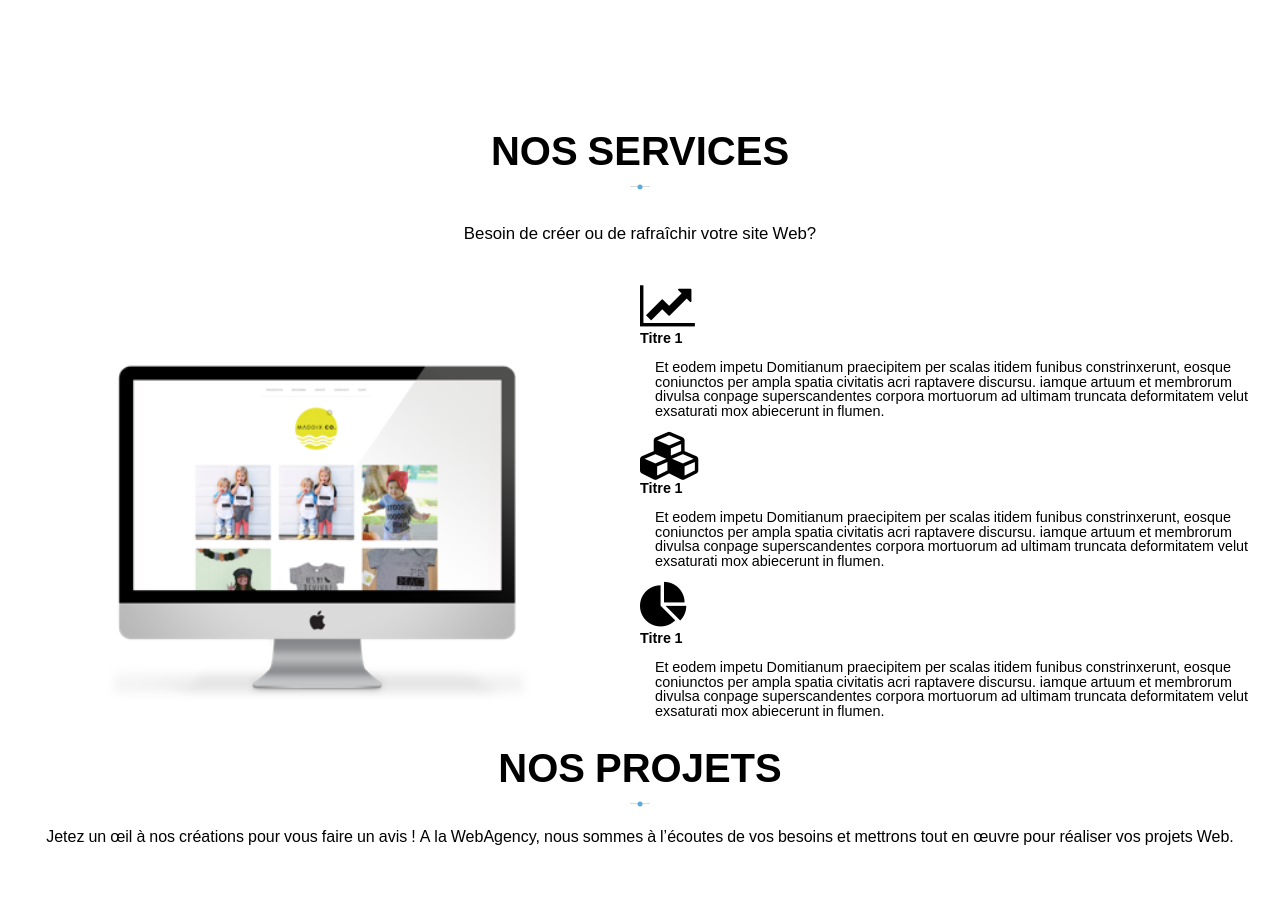
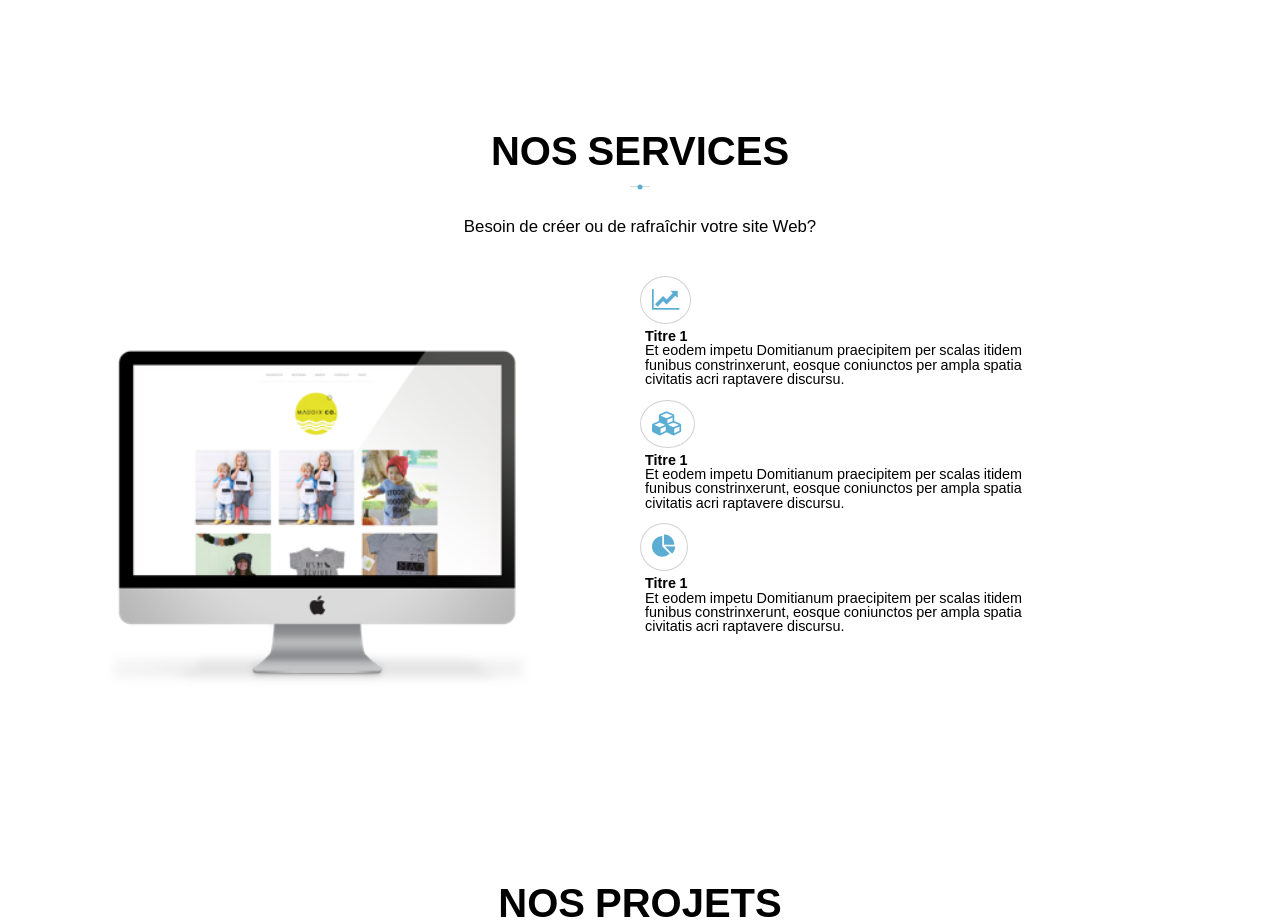
Before and after one commit to aerya973/OpenClassroom, a PHP site: page / in a window 1280 px wide. Shown: the part 534-1456 px from the top of the page. Run offline with PHP 8.4, Linux system fonts and the light colour scheme; some libraries are stand-ins or nearby versions.

Commit message:
Sauvegarde avant flexbox

```diff
--- a/webangency/css/style.css
+++ b/webangency/css/style.css
@@ -196,17 +196,36 @@ h1 {
 
 #liste p {
 	font-size: 0.3em;
-	padding: 15px;
+	padding-right: 15px;
+	width: 400px;
 }
 
 #services p {
 	font-size: 0.3em;
 	padding: 40px;
+	line-height: 10%;
 }
 
 #portfolio p {
 	padding: 2%;
 	text-align: center;
+}
+/********ICONES********/
+
+.fa.fa-line-chart,
+.fa.fa-cubes,
+.fa.fa-pie-chart {
+	font-size: 0.5em;
+	color: #5CADD3;
+	border: 1.4px solid #b2b2b299;
+	border-radius: 50%;
+}
+
+.fa {
+	display: inline-block;
+	font: normal normal normal 14px/1 FontAwesome;
+	padding: 11px;
+	border-radius: 50%;
 }
 /******BARRE SEPARATION SERVICES/CONTENU*******/
 
@@ -244,6 +263,7 @@ h1 {
 
 .main {
 	display: flex;
+	padding-bottom: 150px;
 }
 
 .main img {
@@ -256,14 +276,23 @@ h1 {
 
 #liste {
 	display: flex;
-	justify-content: flex-end;
-	width: 50%;
+	flex-direction: column;
+	flex-wrap: wrap justify-content: flex-end;
+	width: 100px;
 	font-size: 3em;
+	height: 100px;
+	padding-bottom: 50px;
 }
 
 h2 {
 	font-size: 0.3em;
 	font-weight: bold;
+}
+
+.listbox {
+	height: 110px;
+	margin: 5px;
+	width: 456px;
 }
 /*********PORTFOLIO***********/
 
@@ -288,7 +317,7 @@ h2 {
 /*********FORMULAIRE*******/
 
 .box {
-	top: 1970px;
+	top: 360%;
 	background-color: rgba(255, 255, 255, 0.7);
 	z-index: 4;
 	left: 65%;
--- a/webangency/index.html
+++ b/webangency/index.html
@@ -48,26 +48,30 @@
 			<img src="/images/main-feature.png">
 
 			<div id="liste">
-				<ul>
-					<li>
+				<div class="iconbox">
 					<i class="fa fa-line-chart" aria-hidden="true"></i>
+				</div>
+				<div class="listbox">
 					<h2>Titre 1</h2>
-						<p> Et eodem impetu Domitianum praecipitem per scalas itidem funibus constrinxerunt, eosque coniunctos per ampla spatia civitatis acri raptavere discursu. iamque artuum et membrorum divulsa conpage superscandentes corpora mortuorum ad ultimam truncata deformitatem velut exsaturati mox abiecerunt in flumen.
+					<p> Et eodem impetu Domitianum praecipitem per scalas itidem funibus constrinxerunt, eosque coniunctos per ampla spatia civitatis acri raptavere discursu.
 					</p>
-					</li>
-					<li>
+				</div>
+				<div class="iconbox">
 					<i class="fa fa-cubes" aria-hidden="true"></i>
+				</div>
+				<div class="listbox">
 					<h2>Titre 1</h2>
-						<p> Et eodem impetu Domitianum praecipitem per scalas itidem funibus constrinxerunt, eosque coniunctos per ampla spatia civitatis acri raptavere discursu. iamque artuum et membrorum divulsa conpage superscandentes corpora mortuorum ad ultimam truncata deformitatem velut exsaturati mox abiecerunt in flumen.
+					<p> Et eodem impetu Domitianum praecipitem per scalas itidem funibus constrinxerunt, eosque coniunctos per ampla spatia civitatis acri raptavere discursu.
 					</p>
-					</li>
-					<li>
+				</div>
+				<div class="iconbox">
 					<i class="fa fa-pie-chart" aria-hidden="true"></i>
+				</div>
+				<div class="listbox">
 					<h2>Titre 1</h2>
-						<p> Et eodem impetu Domitianum praecipitem per scalas itidem funibus constrinxerunt, eosque coniunctos per ampla spatia civitatis acri raptavere discursu. iamque artuum et membrorum divulsa conpage superscandentes corpora mortuorum ad ultimam truncata deformitatem velut exsaturati mox abiecerunt in flumen.
+					<p> Et eodem impetu Domitianum praecipitem per scalas itidem funibus constrinxerunt, eosque coniunctos per ampla spatia civitatis acri raptavere discursu.
 					</p>
-					</li>
-				</ul>
+				</div>
 			</div>
 		</div>
 	</section>
```
Lines whose indentation alone changed are shown as unchanged.
